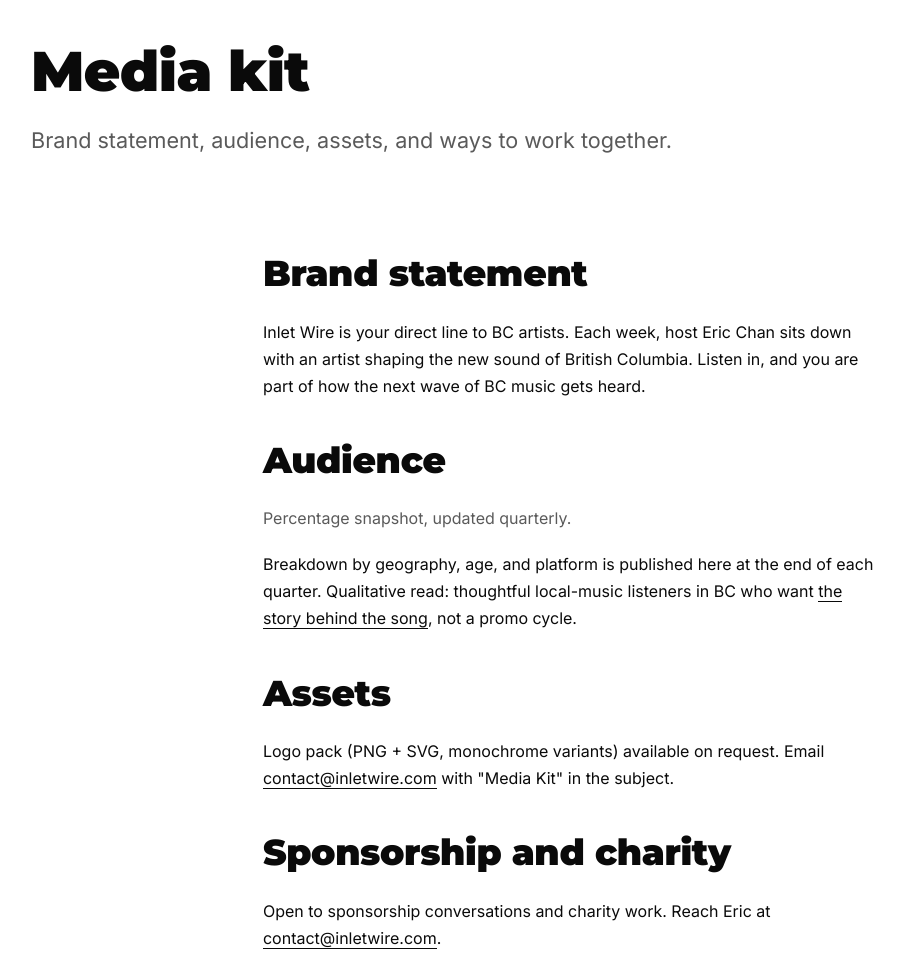
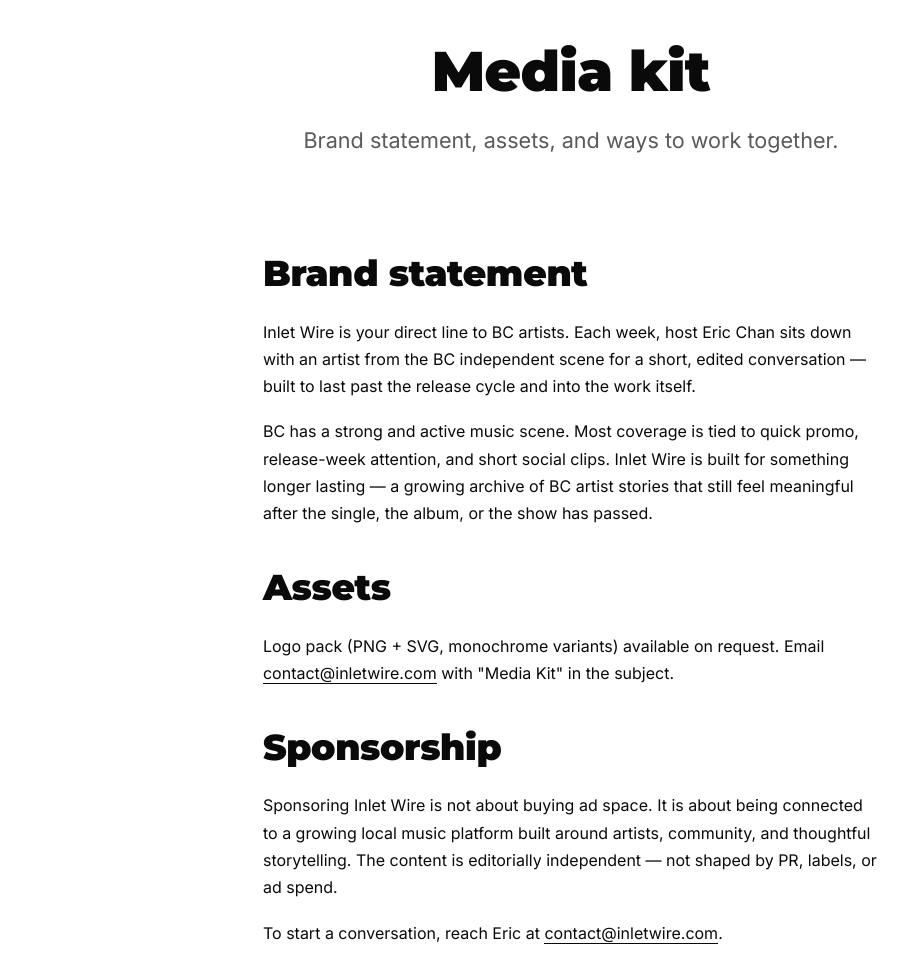
Before and after one commit to IW2026/inlet-wire-site, an Astro site: page /media-kit in a window 1280 px wide. Shown: the part 120-1076 px from the top of the page, without its empty margins (69-977 px from the left). Built offline with nearby package versions, Linux system fonts and the light colour scheme; Astro itself is replaced by a stand-in of ours.

Commit message:
Align about and media kit pages with sponsor deck language
- About: update lede and body to remove new sound/next wave framing
- About: expand Eric Chan bio to match deck credentials
- About: clean up Get in touch line
- Media kit: center hero title
- Media kit: remove audience placeholder section
- Media kit: expand brand statement with evergreen/why-it-exists angle
- Media kit: rewrite sponsorship section with editorial independence framing
- Media kit: remove charity reference

```diff
--- a/src/pages/media-kit.astro
+++ b/src/pages/media-kit.astro
@@ -7,9 +7,9 @@ import BaseLayout from "../layouts/BaseLayout.astro";
   description="Inlet Wire media kit. Brand statement, audience snapshot, logo pack, and sponsorship contact for BC-music-adjacent partners."
 >
   <section class="hero">
-    <div class="container">
+    <div class="container" style="text-align: center;">
       <h1>Media kit</h1>
-      <p class="lede">Brand statement, audience, assets, and ways to work together.</p>
+      <p class="lede" style="margin-inline: auto;">Brand statement, assets, and ways to work together.</p>
     </div>
   </section>
 
@@ -17,13 +17,8 @@ import BaseLayout from "../layouts/BaseLayout.astro";
     <div class="container prose stack-lg">
       <div>
         <h2>Brand statement</h2>
-        <p>Inlet Wire is your direct line to BC artists. Each week, host Eric Chan sits down with an artist shaping the new sound of British Columbia. Listen in, and you are part of how the next wave of BC music gets heard.</p>
-      </div>
-
-      <div>
-        <h2>Audience</h2>
-        <p class="text-muted">Percentage snapshot, updated quarterly.</p>
-        <p>Breakdown by geography, age, and platform is published here at the end of each quarter. Qualitative read: thoughtful local-music listeners in BC who want <a class="link" href="/episodes/">the story behind the song</a>, not a promo cycle.</p>
+        <p>Inlet Wire is your direct line to BC artists. Each week, host Eric Chan sits down with an artist from the BC independent scene for a short, edited conversation — built to last past the release cycle and into the work itself.</p>
+        <p>BC has a strong and active music scene. Most coverage is tied to quick promo, release-week attention, and short social clips. Inlet Wire is built for something longer lasting — a growing archive of BC artist stories that still feel meaningful after the single, the album, or the show has passed.</p>
       </div>
 
       <div>
@@ -32,8 +27,9 @@ import BaseLayout from "../layouts/BaseLayout.astro";
       </div>
 
       <div>
-        <h2>Sponsorship and charity</h2>
-        <p>Open to sponsorship conversations and charity work. Reach Eric at <a class="link" href="mailto:contact@inletwire.com">contact@inletwire.com</a>.</p>
+        <h2>Sponsorship</h2>
+        <p>Sponsoring Inlet Wire is not about buying ad space. It is about being connected to a growing local music platform built around artists, community, and thoughtful storytelling. The content is editorially independent — not shaped by PR, labels, or ad spend.</p>
+        <p>To start a conversation, reach Eric at <a class="link" href="mailto:contact@inletwire.com">contact@inletwire.com</a>.</p>
       </div>
     </div>
   </section>
```
Also changed, not shown: src/pages/about.astro (+4 -4 lines).
